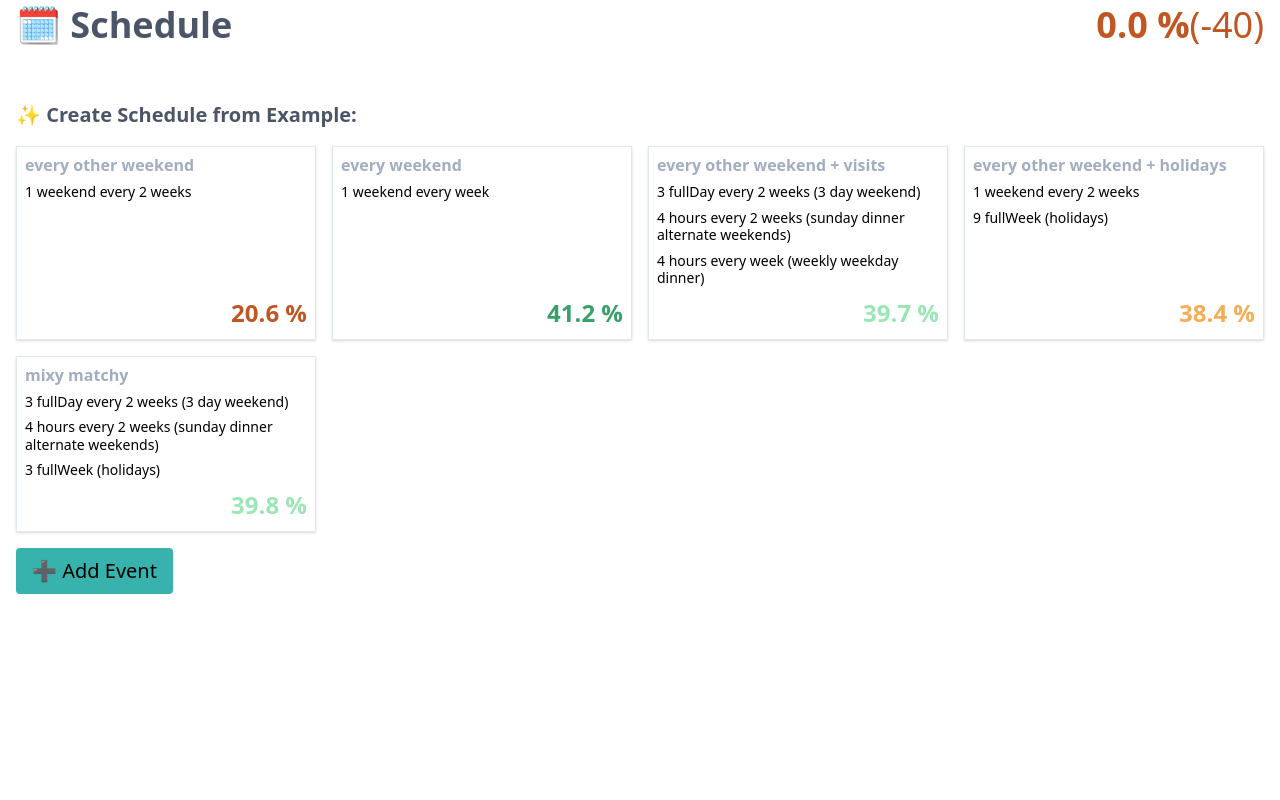
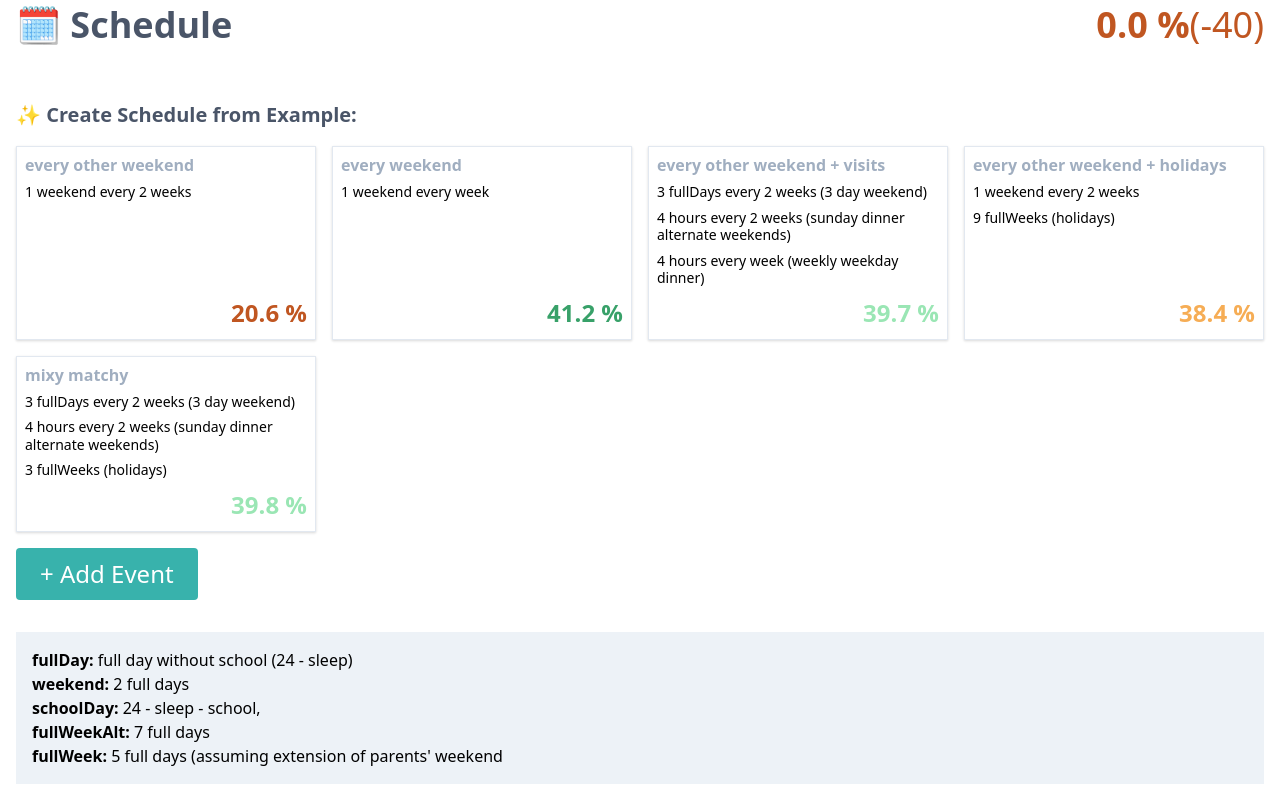
Before and after one commit to thedamon/paskedty, a Vue app: page / in a window 1280 px wide. Shown: the part 342-1142 px from the top of the page. Before the commit the page ends 952 px from the top, so only its background shows below. Built offline with nearby package versions, Linux system fonts and the light colour scheme.

Commit message:
pluralization event styling

```diff
--- a/src/App.vue
+++ b/src/App.vue
@@ -47,20 +47,19 @@
     </div>
 
     <div v-if="schedule.length">
-      <div v-for="(event, idx) in schedule" :key="idx" class="p-2 bg-gray-200 my-3 flex">
+      <div v-for="(event, idx) in schedule" :key="idx" class="py-2 bg-gray-200 my-3 flex">
         <div class="flex flex-col justify-items-end mx-3">
           <label class="text-uppercase text-gray-600">number</label>
           <input :class="s.inputT" type="number" min="1" v-model="event.number"/>
         </div>
         <div class="flex flex-col justify-items-end mx-3">
-          <label class="text-uppercase text-gray-600">length</label>
+          <label class="text-uppercase text-gray-600"><a href="#lengths">length</a></label>
           <div><select :class="s.select" v-model="event.unit">
             <option v-for="unit in Object.keys(units)" :key="unit">{{unit}}</option>
           </select>
-          s</div>
+          </div>
         </div>
         <div class="flex flex-col justify-items-end mx-3">
-          <label class="text-uppercase text-gray-600">repeat</label>
           <div>
             <label>🔄<input type="checkbox" class="shadow" @click="toggleEventRepeat(idx)" :checked="event.every"/></label>
             <div v-if="event.every"><input :class="s.inputT" type="number" min="0" v-model="event.every"/> {{ event.every > 1 ? 'weeks' : 'week'}}</div>
@@ -71,16 +70,32 @@
           <input :class="s.select" type="text" v-model="event.label"/>
         </div>
         <div class="flex flex-col flex-1 justify-items-end mx-3 items-end">
-          <button @click="deleteEvent(idx)" class="appearance-none rounded bg-red-300 p-1 m-1 text-xs ">❌&nbsp;del</button>
-          <button @click="duplicateEvent(idx)" class="appearance-none rounded bg-purple-300 p-1 m-1 text-xs ">❇️&nbsp;dup</button>
+          <button @click="deleteEvent(idx)" class="appearance-none rounded bg-red-300 p-1 m-1 text-xs hover:bg-red-400">❌&nbsp;delete</button>
+          <button @click="duplicateEvent(idx)" class="appearance-none rounded bg-purple-300 p-1 m-1 text-xs hover:bg-purple-400">❇️&nbsp;duplicate</button>
         </div>
       </div>
     </div>
 
-    <button @click="addEvent" class="bg-teal-500 py-2 px-4 rounded hover:bg-teal-600 text-xl my-4">➕ Add Event</button>
+    <button @click="addEvent" class="bg-teal-500 py-2 px-6 rounded hover:bg-teal-600 text-2xl text-white my-4">+ Add Event</button>
 
 
-
+    <dl id="lengths" class="bg-gray-200 p-4 my-4">
+      <div>
+        <dt class="font-semibold inline">fullDay: </dt>
+        <dd class="inline">full day without school (24 - sleep)</dd></div>
+      <div>
+        <dt class="font-semibold inline">weekend: </dt>
+        <dd class="inline">2 full days</dd></div>
+      <div>
+        <dt class="font-semibold inline">schoolDay: </dt>
+        <dd class="inline">24 - sleep - school,</dd></div>
+      <div>
+        <dt class="font-semibold inline">fullWeekAlt: </dt>
+        <dd class="inline">7 full days</dd></div>
+      <div>
+        <dt class="font-semibold inline">fullWeek: </dt>
+        <dd class="inline">5 full days (assuming extension of parents' weekend</dd></div>
+    </dl>
   </div>
 </template>
 
@@ -132,8 +147,8 @@ export default {
           every: 2,
           number: 3,
         },
-        {unit: 'hours', every: 2, number: 4, label: 'sunday dinner alternate weekends'},
-        {unit: 'hours', every: 1, number: 4, label: 'weekly weekday dinner'}
+        {unit: 'hour', every: 2, number: 4, label: 'sunday dinner alternate weekends'},
+        {unit: 'hour', every: 1, number: 4, label: 'weekly weekday dinner'}
         ],
       },
       {
@@ -157,7 +172,7 @@ export default {
           every: 2,
           number: 3,
         },
-        {unit: 'hours', every: 2, number: 4, label: 'sunday dinner alternate weekends'},
+        {unit: 'hour', every: 2, number: 4, label: 'sunday dinner alternate weekends'},
         {label: 'holidays', unit: 'fullWeek', number: 3}
         ],
       }]
@@ -177,7 +192,7 @@ export default {
         schoolDay: 24 - this.sleep - this.school,
         fullWeekAlt: this.fullDay * 7,
         fullWeek: this.fullDay * 5,
-        hours: 1
+        hour: 1
       };
     },
     qualityHoursPerWeek() {
--- a/src/components/EventItem.vue
+++ b/src/components/EventItem.vue
@@ -1,7 +1,7 @@
 <template>
   <div class="eventItem my-2 text-sm leading-tight">
         {{ number }}
-        {{ unit }}
+        {{ unit }}{{ number > 1 ? 's' : ''}}
         {{ period }}
         {{label && `(${label})` }}
   </div>
```
